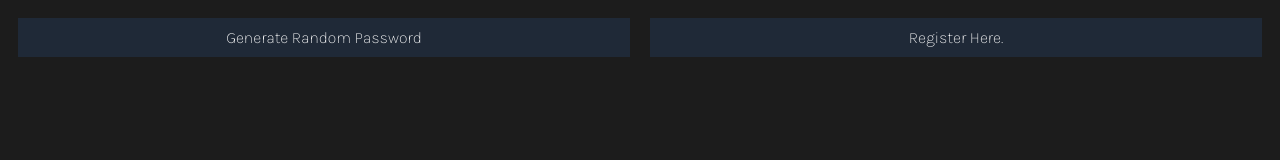
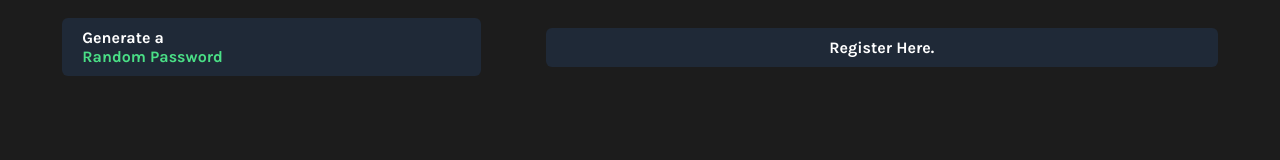
Before and after one commit to LFRezende/Generate-Password, a plain HTML site: page index.html in a window 1280 px wide. Drawn offline with Linux system fonts and the light colour scheme.

Commit message:
Finished first block

```diff
--- a/index.html
+++ b/index.html
@@ -15,7 +15,10 @@
   </head>
   <body>
     <div id="core">
-      <div id="genPassword" class="block">Generate Random Password</div>
+      <div id="genPassword" class="block">
+        Generate a
+        <div class="green">Random Password</div>
+      </div>
       <div id="nameYourself" class="block">Register Here.</div>
     </div>
   </body>
--- a/styles.css
+++ b/styles.css
@@ -13,6 +13,8 @@ body {
   text-align: center;
   padding: 10px 20px;
   margin: 10px 10px;
+  font-weight: bold;
+  border-radius: 6px;
 }
 
 #core {
@@ -20,3 +22,15 @@ body {
   justify-content: space-evenly;
   align-items: center;
 }
+
+.green {
+  color: #4adf86;
+}
+
+#genPassword {
+  display: flex;
+  flex-direction: column;
+  justify-content: center;
+  align-items: baseline;
+  width: 30%;
+}
```
